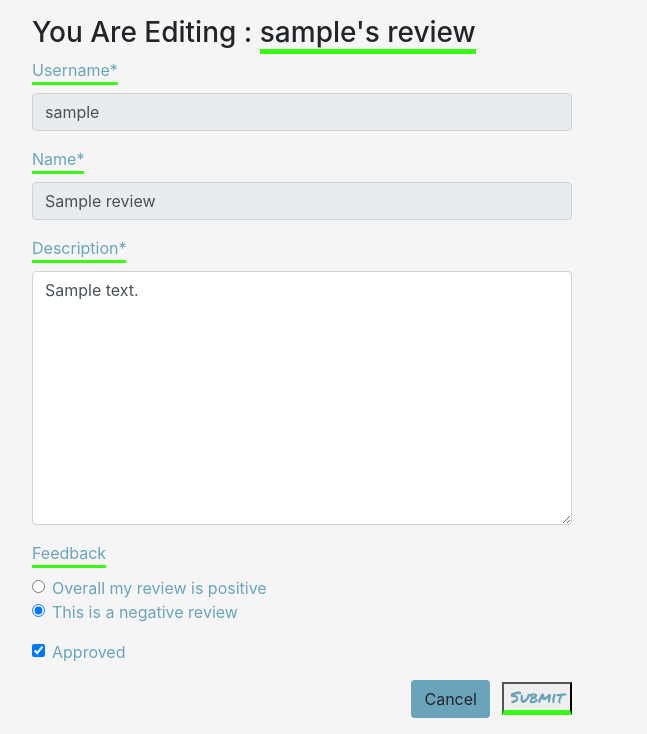
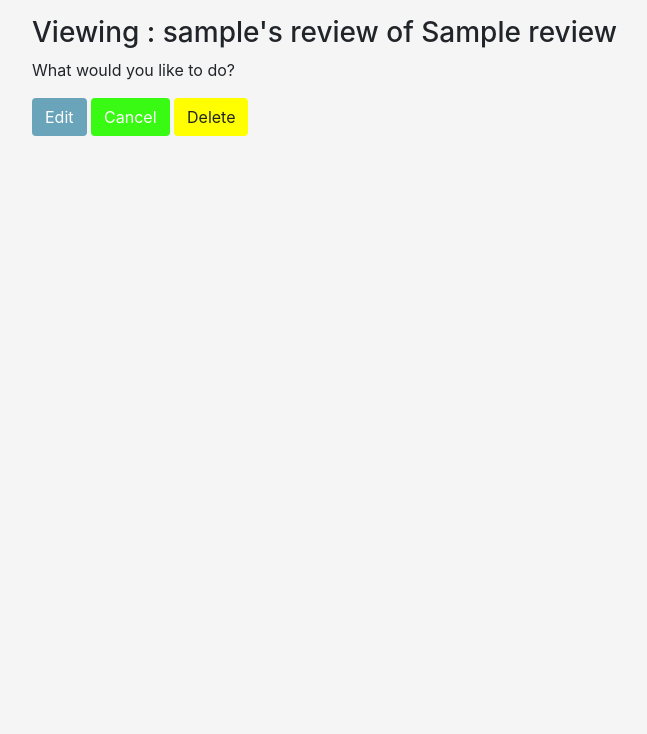
Before and after one commit to FirmoDaniel/Total_Health_At_Home, a Django app: page /profile/edit_review/1/ in a window 1280 px wide. Shown: the part 72-806 px from the top of the page, without its empty margins (53-700 px from the left). After the commit the page ends 208 px from the top, so only its background shows below. Run offline with Django 3.2, Linux system fonts and the light colour scheme; a user stored in the database is signed in; tables that the repository leaves empty hold one stand-in row (values such as "Sample post"); parts of the project's set-up code (start-up, migrations or seed data) failed here and were passed over; some libraries are stand-ins or nearby versions.

Commit message:
UPDATED: edit_review, profile and edit_testimonial htmls to correct delete redundancy flaw.

```diff
--- a/checkout/templates/checkout/checkout_success.html
+++ b/checkout/templates/checkout/checkout_success.html
@@ -132,7 +132,7 @@
     </div>
     <div class="container">
       <div class="row">
-			  <div class="col-12 col-lg-7 text-center">
+			  <div class="col-12 col-lg-7">
           {% if from_profile %}
               <a href="{% url 'profile' %}" class="btn">
                   <span class="internal-link">Back to Profile</span>
--- a/profiles/templates/profiles/edit_review.html
+++ b/profiles/templates/profiles/edit_review.html
@@ -9,22 +9,67 @@
 {% block content %}
 <div class="container-fluid bg-grey">
     <div class="container mt-3">
-        <h3>You Are Editing : <span class="border-bottom-green">{{ review.username }}'s review</span></h3>
-        <div class="row">
+        <h3>Viewing : <span>{{ review.username }}'s review of {{ review.name }}</span></h3>
+        <p id="query">What would you like to do?</p>
+        <p>
+            <a id="query-edit" class="btn bg-blue text-white">Edit</a>
+            <a id="query-cancel" class="btn bg-green text-white" href="{% url 'profile' %}">Cancel</a>
+            <a id="query-delete" class="btn bg-yellow text-red">Delete</a></p>
+
+        <div class="row" id="form-row">
             <div class="col-12 col-md-6">
                 <form method="POST" action="{% url 'edit_review' review.id %}" class="mb-3" id="generic-form">
                     {% csrf_token %}
                     {{ form|crispy }}
-                    <div class="text-right">
-                        <a class="btn test-white bg-blue mr-2" href="{% url 'products' %}">Cancel</a>
-                        <button class="internal-link" type="submit">Submit</button>
+                    <div class="text-left">
+                        <a class="btn text-white bg-blue mr-2" href="{% url 'profile' %}">Cancel</a>
+                        <button class="btn internal-link" type="submit">Confirm Edit</button>
                     </div>
                 </form>
             </div>
         </div>
+        <span id="fake-delete-button"><a class="btn bg-yellow text-red" href="">Delete</a></span>
+        <span id="cancel-button"><a class="btn bg-green text-white" href="">Cancel</a></span>
+        <span id="delete-button"><a class="btn bg-red text-yellow" href="{% url 'delete_review' review.id %}">Confirm Delete Forever</a></span>
     </div>
 </div>
 {% endblock %}
 
 {% block postloadjs %}
+{{ block.super }}
+
+<script type="text/javascript">
+    $(document).ready(function(){
+        $("#fake-delete-button").hide();
+        $("#delete-button").hide();
+        $("#cancel-button").hide();
+
+        $("#form-row").hide()
+        $("#query-edit").on("click", function(e){
+            e.preventDefault();
+            $("#form-row").show();
+            $("#query").hide();
+            $("#query-edit").hide();
+            $("#query-delete").hide();
+            $("#query-cancel").hide();
+        });
+
+        $("#query-delete").on("click", function(e){
+            e.preventDefault();
+            $("#fake-delete-button").show();
+            $("#query").hide();
+            $("#query-edit").hide();
+            $("#query-delete").hide();
+            $("#query-cancel").hide();
+        });
+
+        $("#fake-delete-button").on("click", function(e){
+            e.preventDefault();
+            $("#delete-button").show();
+            $("#cancel-button").show();
+            $("#fake-delete-button").disable();
+        });
+    });
+</script>
+
 {% endblock %}
--- a/profiles/views.py
+++ b/profiles/views.py
@@ -215,7 +215,7 @@ def edit_review(request, review_id):
         if form.is_valid():
             form.save()
             messages.success(request, 'Successfully updated Review!')
-            return redirect(reverse('products'))
+            return redirect(reverse('profile'))
         else:
             messages.error(request, 'Failed to update Review. Please ensure the form is valid.')
     else:
```
Also changed, not shown: home/templates/home/index.html (+1 -16 lines), products/templates/products/product_detail.html (+2 -16 lines), profiles/templates/profiles/edit_testimonial.html (+45 -2 lines), profiles/templates/profiles/profile.html (+11 -8 lines), profiles/static/profiles/css/profile.css (line endings or trailing spaces).
